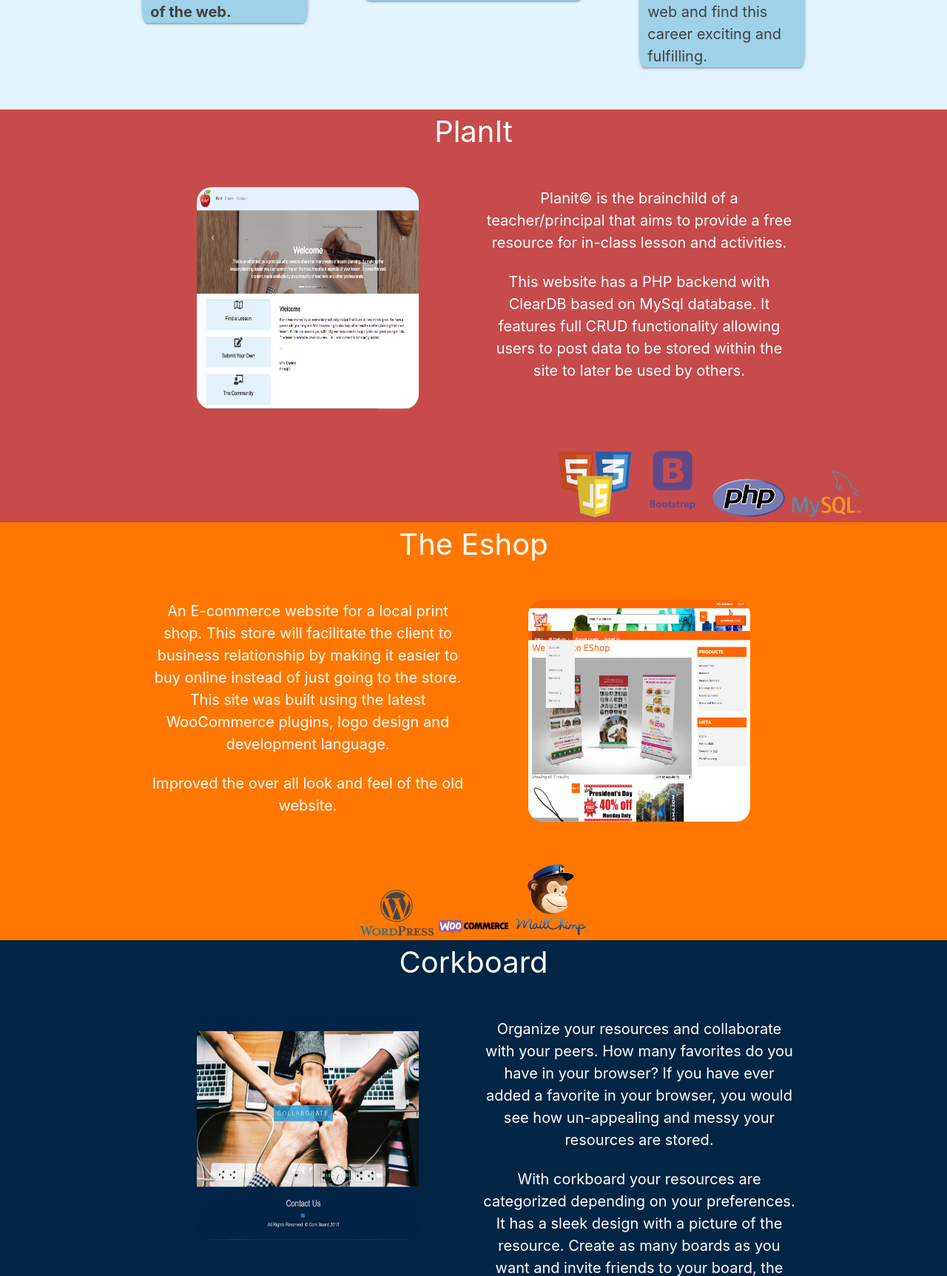
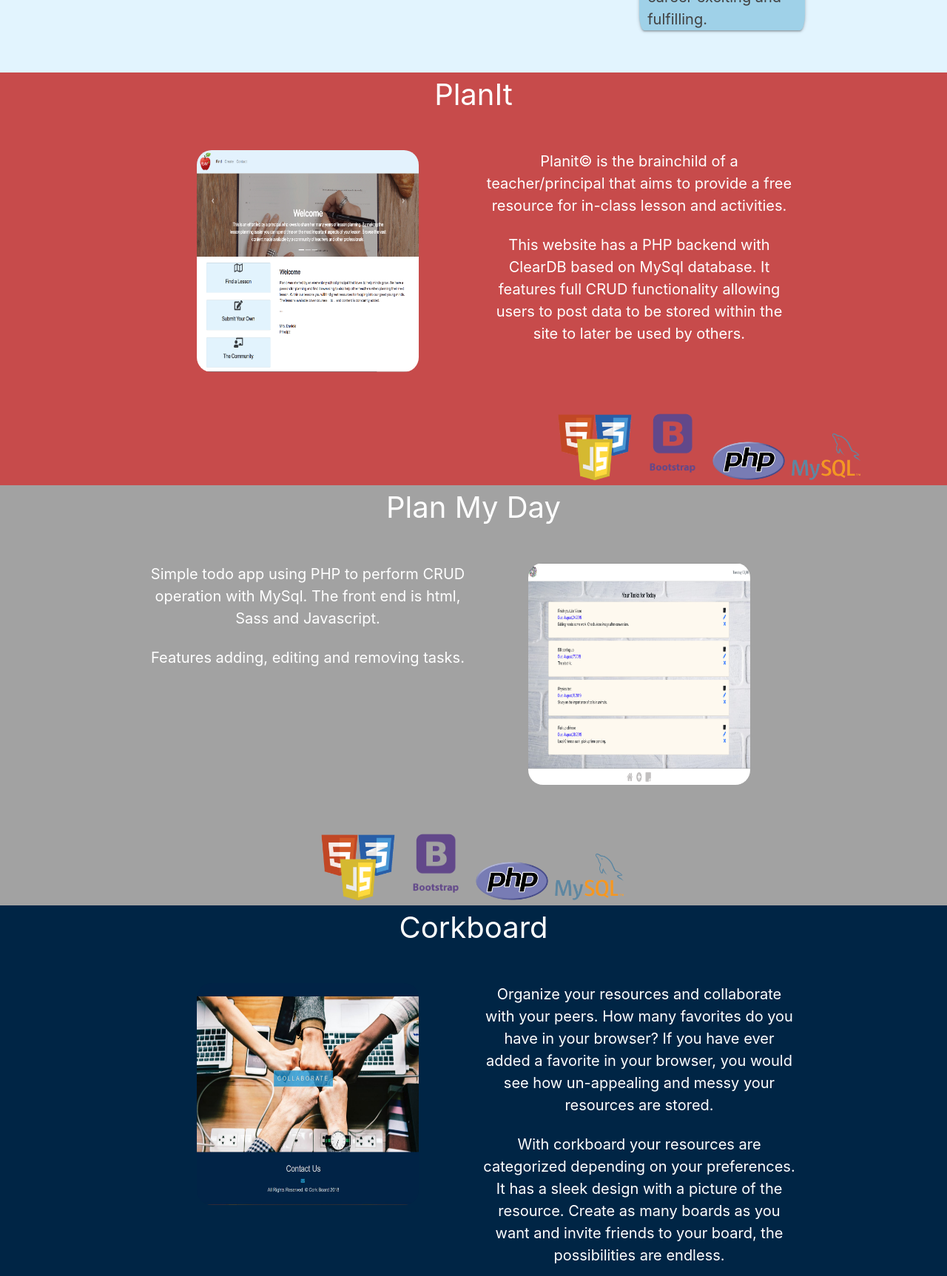
Before and after one commit to jondisla/jondisla, a PHP site: page / in a window 1280 px wide. Shown: the part 1772-3497 px from the top of the page at 74% size. Run offline with PHP 8.4, Linux system fonts and the light colour scheme; some libraries are stand-ins or nearby versions.

Commit message:
featured

```diff
--- a/assets/main.css
+++ b/assets/main.css
@@ -66,7 +66,7 @@ a:hover {
   width: 300px;
 }
 
-.links{
+.links {
   width: 320px;
 }
 
@@ -91,7 +91,7 @@ a:hover {
 }
 
 #topcontents {
-  margin-top: -80px;
+  margin-top: -130px;
   height: 100vh;
 }
 
@@ -102,6 +102,18 @@ a:hover {
   overflow: hidden;
 }
 
+.featured {
+  background: rgba(0, 0, 255, 0.269);
+  width: 50%;
+  height: 400px;
+  margin: 10px 0;
+  text-align: center;
+  border-radius: 20px;
+}
+
+.featured h4 {
+  padding: 20px;
+}
 
 /* The typing effect */
 @keyframes typing {
@@ -252,15 +264,15 @@ a:hover {
   color: white;
 }
 
-#card-red {
-  background: rgb(255, 119, 0);
+#card-white {
+  background: rgb(162, 162, 162);
 }
 
-#card-red li {
+#card-white li {
   display: inline;
 }
 
-#card-red p {
+#card-white p {
   color: white;
 }
 
--- a/index.html
+++ b/index.html
@@ -10,8 +10,8 @@
     <link href="https://fonts.googleapis.com/css?family=Homemade+Apple" rel="stylesheet">
     <link rel="stylesheet" href="https://cdnjs.cloudflare.com/ajax/libs/font-awesome/4.7.0/css/font-awesome.min.css">
     <link rel="stylesheet" href="https://cdnjs.cloudflare.com/ajax/libs/materialize/1.0.0-beta/css/materialize.min.css">
-    <link rel="stylesheet" href="https://use.fontawesome.com/releases/v5.0.9/css/all.css" integrity="sha384-5SOiIsAziJl6AWe0HWRKTXlfcSHKmYV4RBF18PPJ173Kzn7jzMyFuTtk8JA7QQG1"
-        crossorigin="anonymous">
+    <link rel="stylesheet" href="https://use.fontawesome.com/releases/v5.0.9/css/all.css"
+        integrity="sha384-5SOiIsAziJl6AWe0HWRKTXlfcSHKmYV4RBF18PPJ173Kzn7jzMyFuTtk8JA7QQG1" crossorigin="anonymous">
     <!-- animate css -->
     <link rel="stylesheet" href="https://unpkg.com/aos@next/dist/aos.css" />
     <link rel="stylesheet" href="https://cdnjs.cloudflare.com/ajax/libs/animate.css/3.7.0/animate.min.css">
@@ -40,8 +40,10 @@
                     <li id="portfolio">
                         <a>Portfolio</a>
                     </li>
-                    <a href="https://www.buildisite.com"><li id="contact">
-                        Contact</a>
+                    <a href="https://www.buildisite.com">
+                        <li id="contact">
+                            Contact
+                    </a>
                     </li>
                 </ul>
             </div>
@@ -60,6 +62,14 @@
                     <p id="topSub">A passionate
                         <strong>Web Developer</strong> from the US.</p>
                     <p id="topSub">Building web solutions is my goal and I love everything about it.</p>
+                </center>
+                <div class="featured">
+                    <h4>Featured Code Along</h4>
+                    <p>In this code along, I go step by step in creating a basic html and css front end design.</p>
+                    <iframe width="420" height="215" src="https://www.youtube.com/embed/Y5SwWhEXR5M">
+                    </iframe>
+                </div>
+                <center>
                     <!-- <img class="animated fadeIn delay-0s" id="roundedimg" src="assets/img/jd.jpg" class="hoverable"> -->
                     <div class="welcome">Check out my work</div>
                     <i class="fas fa-chevron-down" id="downArrow"></i>
@@ -98,7 +108,8 @@
                     <p id="aboutext">I'm am a mix of a technical and artistic roots. I studied music and have a sound
                         engineering education
                         coupled with
-                        <span style="font-weight: bold;" class="hoverable">programming and analysis training in college</span>.
+                        <span style="font-weight: bold;" class="hoverable">programming and analysis training in
+                            college</span>.
                         I also served an eclesiastical mission for two
                         years.
                     </p>
@@ -115,7 +126,8 @@
                         <h5 style="text-decoration: underline;">Value</h5>
                     </center>
                     <p id="aboutext">I hold a technical diploma in web development with focus on programming from
-                        Valencia College. Have done some work as Admin. Recently I took over as webmaster of the main school
+                        Valencia College. Have done some work as Admin. Recently I took over as webmaster of the main
+                        school
                         site.</p>
                     <br>
                     <p id="aboutext">I work in tech support currently but would love to focus more on
@@ -180,40 +192,40 @@
     </div>
 
     <!-- //////ESTORE -->
-    <div id="card-red">
+    <div id="card-white">
         <div class="container" data-aos="fade-in" data-aos-duration="1000">
             <center>
-                <span id="cardTitle">The Eshop</span>
+                <span id="cardTitle">Plan My Day</span>
                 <br>
                 <br>
                 <br>
                 <!--Projects-->
                 <div class="row hoverable">
                     <div class="col s12 m12 l6">
-                        <p>An E-commerce website for a local print shop. This store will facilitate the client to
-                            business relationship by making it easier to buy online instead of just going to the store.
-
-                            This site was built using the latest WooCommerce plugins, logo design and development
-                            language.</p>
+                        <p>Simple todo app using PHP to perform CRUD operation with MySql. The front end is html, Sass
+                            and Javascript.</p>
                         <br>
-                        <p>Improved the over all look and feel of the old website.</p>
+                        <p>Features adding, editing and removing tasks.</p>
                     </div>
                     <div class="col s12 m12 l6">
-                        <a class="modal-trigger" href="#modal1">
-                            <img id="projectpics" src="assets/img/eshop/eshopfont.png">
+                        <a href="https://planmyday.johndisla.com" target="_blank">
+                            <img id="projectpics" src="assets/img/planmyday.png">
                         </a>
                     </div>
                 </div>
                 <center>
                     <ul style="margin-top: -30px;" data-aos="flip-up" data-aos-duration="2000">
                         <li>
-                            <img id="projectstech" style="display:inline;" src="assets/img/wordpress.png">
+                            <img id="projectstech" src="assets/img/basicstack.png">
                         </li>
                         <li>
-                            <img id="projectstech" style="display:inline;" src="assets/img/woo.png">
+                            <img id="projectstech" src="assets/img/bootstrap.png">
                         </li>
                         <li>
-                            <img id="projectstech" style="display:inline;" src="assets/img/mailchimp.png">
+                            <img id="projectstech" src="assets/img/php.png">
+                        </li>
+                        <li>
+                            <img id="projectstech" src="assets/img/icon-mysql.png">
                         </li>
                     </ul>
                 </center>
@@ -449,7 +461,8 @@
 
     </div>
     <center>
-        <a href="https://github.com/jondisla" target="_blank" class="waves-effect waves-light blue btn" id="gitbutton">MORE
+        <a href="https://github.com/jondisla" target="_blank" class="waves-effect waves-light blue btn"
+            id="gitbutton">MORE
             ON GITHUB</a>
     </center>
     </div>
@@ -457,7 +470,7 @@
 
     <!-- Contact Form-->
     <div class="col s12">
-<!--         <div class="card   no-padding-bottom" id="cardContact">
+        <!--         <div class="card   no-padding-bottom" id="cardContact">
             <center>
                 <div class="card-content">
                     <span id="cardTitle" style="color:white;" class="contactTxt">Contact Me</span>
@@ -477,8 +490,9 @@
                 </form>
                 <div id="thanks"></div>
             </div> -->
-        <center><a href="https://www.buildisite.com"><button class = "btn waves-effect waves-light">Contact Me</button></a></center>
-        </div>
+        <center><a href="https://www.buildisite.com"><button class="btn waves-effect waves-light">Contact
+                    Me</button></a></center>
+    </div>
     </div>
     <center>
         <p style='color: #EA6F76' ;>Powered by Materialize</p>
```
Also changed, not shown: assets/img/planmyday.png (added).
